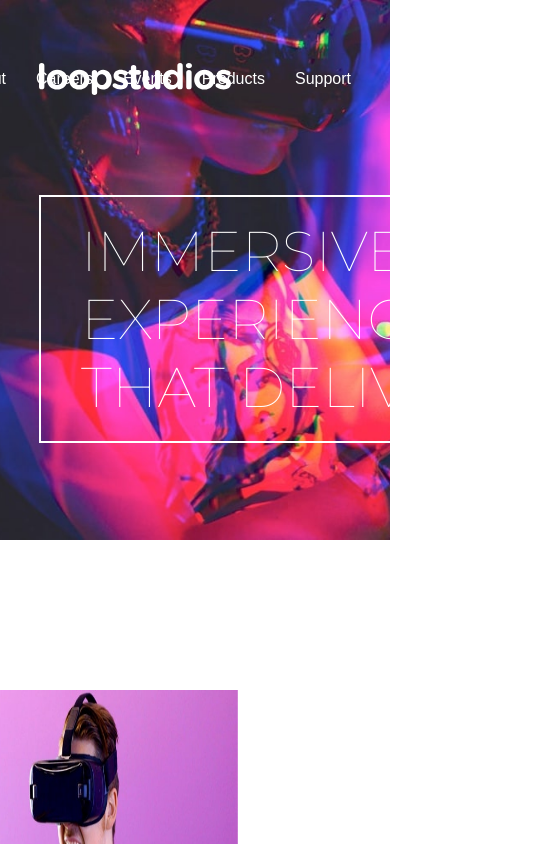
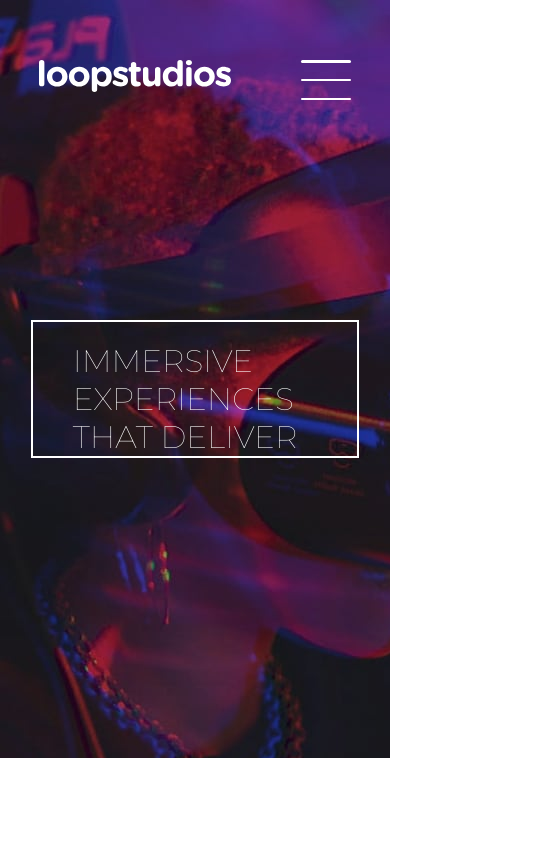
Before and after one commit to JG-Stadler/LoopStudio-landing-page, a React (Create React App) app: page / in a window 390 px wide. Shown: the top 844 px of the page, 546 px wide, since content can reach past the window. Built offline with nearby package versions, Linux system fonts and the light colour scheme.

Commit message:
Menu Mobile finalizado
Header responsivo e Menu Hamburger implementados

```diff
--- a/src/App.css
+++ b/src/App.css
@@ -8,14 +8,10 @@
     background-position: top center;
     background-repeat: no-repeat;
     padding: 60px 0 100px 0;
-}
-.header-page div{
-    width: 80%;
-    margin: auto;
     display: grid;
-    grid-template-columns: 50% 50%;
+    grid-template-columns: repeat(2,40%);
     grid-template-rows: 10% 90%;
-    place-items: center;
+    place-content: center;
 }
 .logo{
     grid-column: 1;
@@ -26,6 +22,9 @@
     grid-column: 2;
     grid-row: 1;
     justify-self: end;
+    display: flex;
+    align-items: center;
+    justify-content: center;
 }
 .nav-list{
     display: flex;
--- a/src/components/header.jsx
+++ b/src/components/header.jsx
@@ -1,12 +1,13 @@
 import React from "react";
 import NavBar from './navBar'
 import Logo from "../images/logo.svg"
+import '../mobile-menu.css'
 
 export default function Header(){
     return(
         <header className="header-page">
-                <div>
                     <img src={Logo} alt="logo" className="logo"/>
+
                     <NavBar/>
 
                 <section className="apresentation-text">
@@ -15,7 +16,6 @@ export default function Header(){
                     <br/>that deliver
                     </h1>
                 </section>
-                </div>
         </header>
     )
 }
--- a/src/components/navBar.jsx
+++ b/src/components/navBar.jsx
@@ -1,9 +1,14 @@
 import React, { useState } from "react";
 
 export default function NavBar(){
-   const [activeMenu,activateMenu] = useState(false)
+   const [ButtonClass,SetButtonClass] = useState("menu-button")
+   const [NavClass,SetNavClass] = useState("nav-bar")
+   const body = document.querySelector("body");
+
+
     return(
-    <nav className="nav-bar">
+        <>
+    <nav className={NavClass}>
         <ul className="nav-list">
                <li className="nav-item"><a href="#" className="nav-link">About</a></li>
                <li className="nav-item"><a href="#" className="nav-link">Careers</a></li>
@@ -11,13 +16,25 @@ export default function NavBar(){
                <li className="nav-item"><a href="#" className="nav-link">Products</a></li>
                <li className="nav-item"><a href="#" className="nav-link">Support</a></li>
         </ul>
+    </nav>
 
-            <div className="menu-button">
-                <span className="menu-button-bar"></span>
-                <span className="menu-button-bar"></span>
-                <span className="menu-button-bar"></span>
+
+            <div className={ButtonClass}
+            onClick={()=>{
+                body.style.overflow="hidden";
+
+                if(ButtonClass === "menu-button"){
+                    SetButtonClass("menu-button menu-button-active");
+                    SetNavClass("nav-bar nav-bar-active");
+                }else{
+                    SetButtonClass("menu-button");
+                    SetNavClass("nav-bar");
+                }
+            }}>
+                <span id="bar1"></span>
+                <span id="bar2"></span>
+                <span id="bar3"></span>
             </div>
-
-    </nav>
+</>
     )
 }
--- /dev/null
+++ b/src/mobile-menu.css
@@ -0,0 +1,76 @@
+.menu-button{
+    width: 50px;
+    height: 40px;
+    display: none;
+    flex-direction: column;
+    justify-content: space-between;
+    grid-row: 1;
+    grid-column: 2;
+    justify-self: end;
+    cursor: pointer;
+}
+.menu-button>span{
+    width: 100%;
+    height: 2.5px;
+    background-color: #fff;
+    border-radius: 10px;
+    transition: .5s;
+}
+@media (max-width: 900px) {
+    .apresentation-text{
+        grid-column: 1/3;
+        justify-self: center;
+        margin: 200px 0;
+    }
+    .menu-button{
+        display: flex;
+    }
+    .menu-button-active #bar1{
+        transform: rotate(45deg)translateY(24px);
+    }
+    .menu-button-active #bar2{
+        opacity: 0;
+    }
+    .menu-button-active #bar3{
+        transform: rotate(-45deg)translateY(-27px);
+    }
+    .logo,.menu-button{
+        z-index: 3;
+    }
+    .nav-bar{
+        position: fixed;
+        width: 100vw;
+        height: 100vh;
+        background-color: black;
+        top: 0;
+        left: 0;
+        z-index: 2;
+        transform: scaleX(0);
+        transform-origin: left;
+        transition: .5s;
+    }
+    .nav-bar-active{
+        transform: scaleX(1);
+    }
+    .nav-list{
+        flex-direction: column;
+        align-items: start;
+        width: 80vw;
+    }
+    .nav-item:hover::after{
+        transform: scale(0);
+    }
+    .nav-link{
+        text-transform: uppercase;
+        font-family: Montserrat,sans-serif;
+        font-size: x-large;
+    }
+}
+@media (max-width:660px) {
+    .apresentation-text h1{
+        font-size: 8vw;
+    }
+    .header-page{
+        background: url(./images/mobile/image-hero.jpg);
+    }
+}
```
Lines whose indentation alone changed are shown as unchanged.
